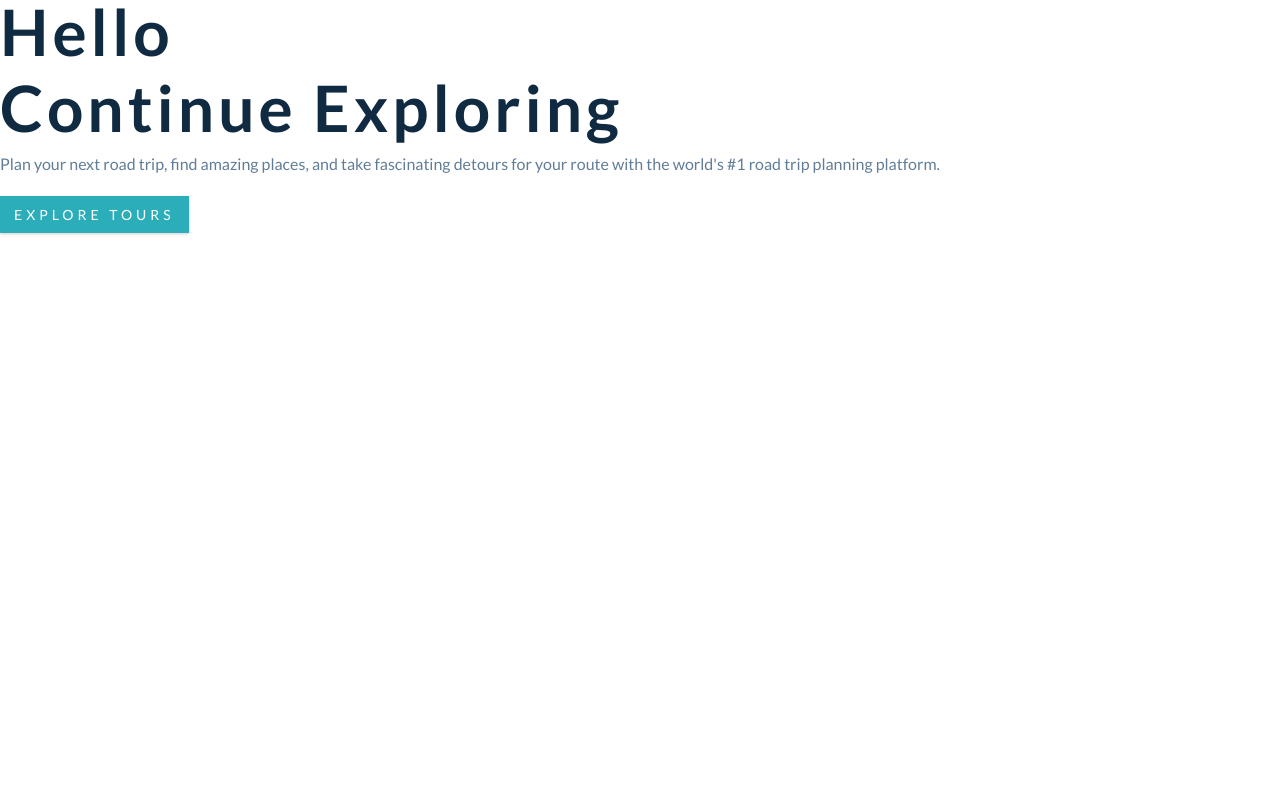
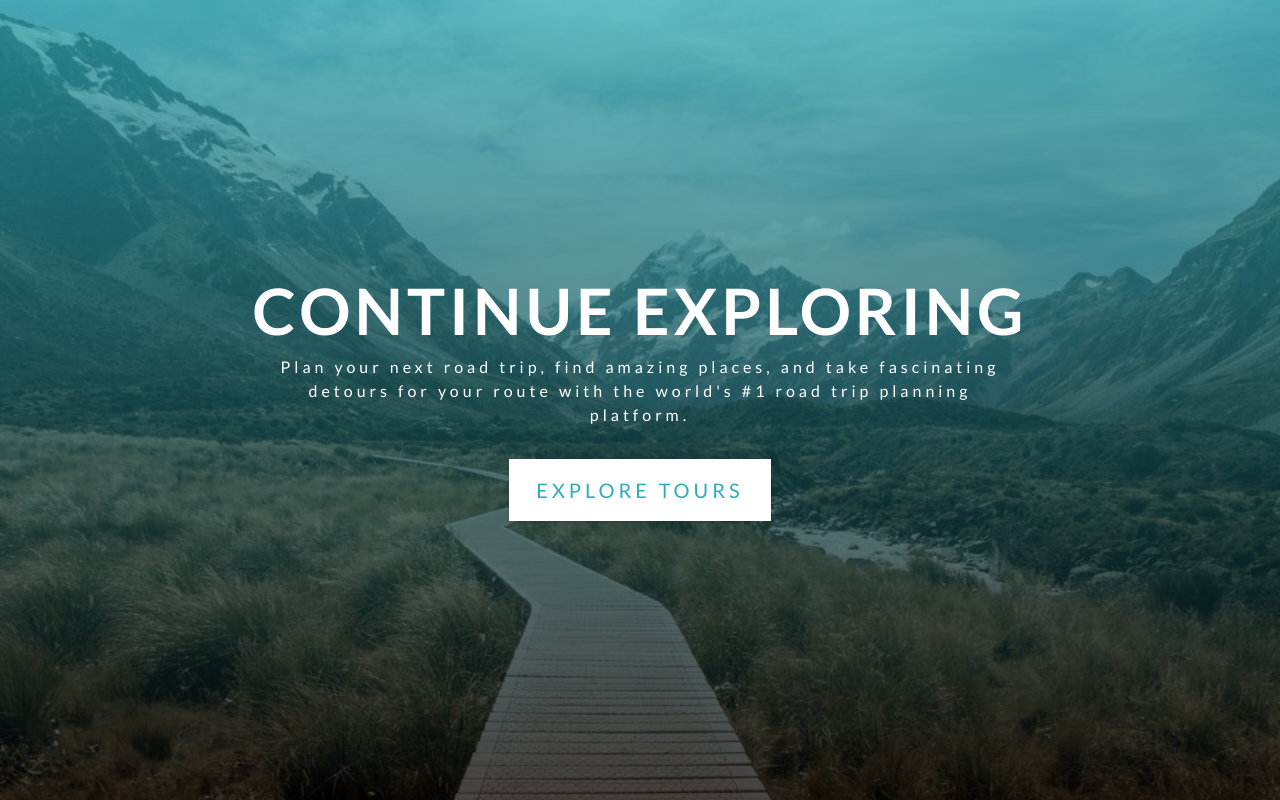
Before and after one commit to filiptrifunovic-mile/css-explore, a plain HTML site: page index.html in a window 1280 px wide. Drawn offline with Linux system fonts and the light colour scheme.

Commit message:
header css

```diff
--- a/css/styles.css
+++ b/css/styles.css
@@ -150,13 +150,68 @@ p {
 /*
 ===============
 Navbar
-===============
-*/
+=============== */
+
 /*
 ===============
 Hero
 ===============
 */
+
+.hero {
+  min-height: 100vh;
+  background: linear-gradient(rgb(44, 174, 186, 0.7), rgba(0, 0, 0, 0.7)),
+    url("../images/main.jpeg");
+  background-position: center;
+  background-size: cover;
+  background-repeat: no-repeat;
+  background-attachment: fixed;
+  display: flex;
+  justify-content: center;
+  align-items: center;
+}
+
+.hero-banner {
+  text-align: center;
+  color: #fff;
+  padding: 0 3rem;
+}
+
+.hero-banner h1 {
+  text-transform: uppercase;
+}
+
+.hero-banner p {
+  max-width: 35rem;
+  margin: 0 auto;
+  margin-bottom: 2rem;
+  color: #fff;
+  letter-spacing: var(--spacing);
+}
+
+.hero-btn {
+  font-size: 1.25rem;
+  padding: 0.9rem 1.6rem;
+  background: var(--clr-white);
+  color: var(--clr-primary-5);
+}
+
+.hero-btn:hover {
+  background: transparent;
+  color: #fff;
+  border-color: #fff;
+}
+
+@media screen and (min-width: 768px) {
+  .hero-banner {
+    padding: 0;
+  }
+
+  .hero-banner p {
+    max-width: 45rem;
+  }
+}
+
 /*
 ===============
 About
--- a/index.html
+++ b/index.html
@@ -14,7 +14,6 @@
 </head>
 
 <body>
-  <h1>hello</h1>
 
   <!-- header  -->
   <header id="home">
```
